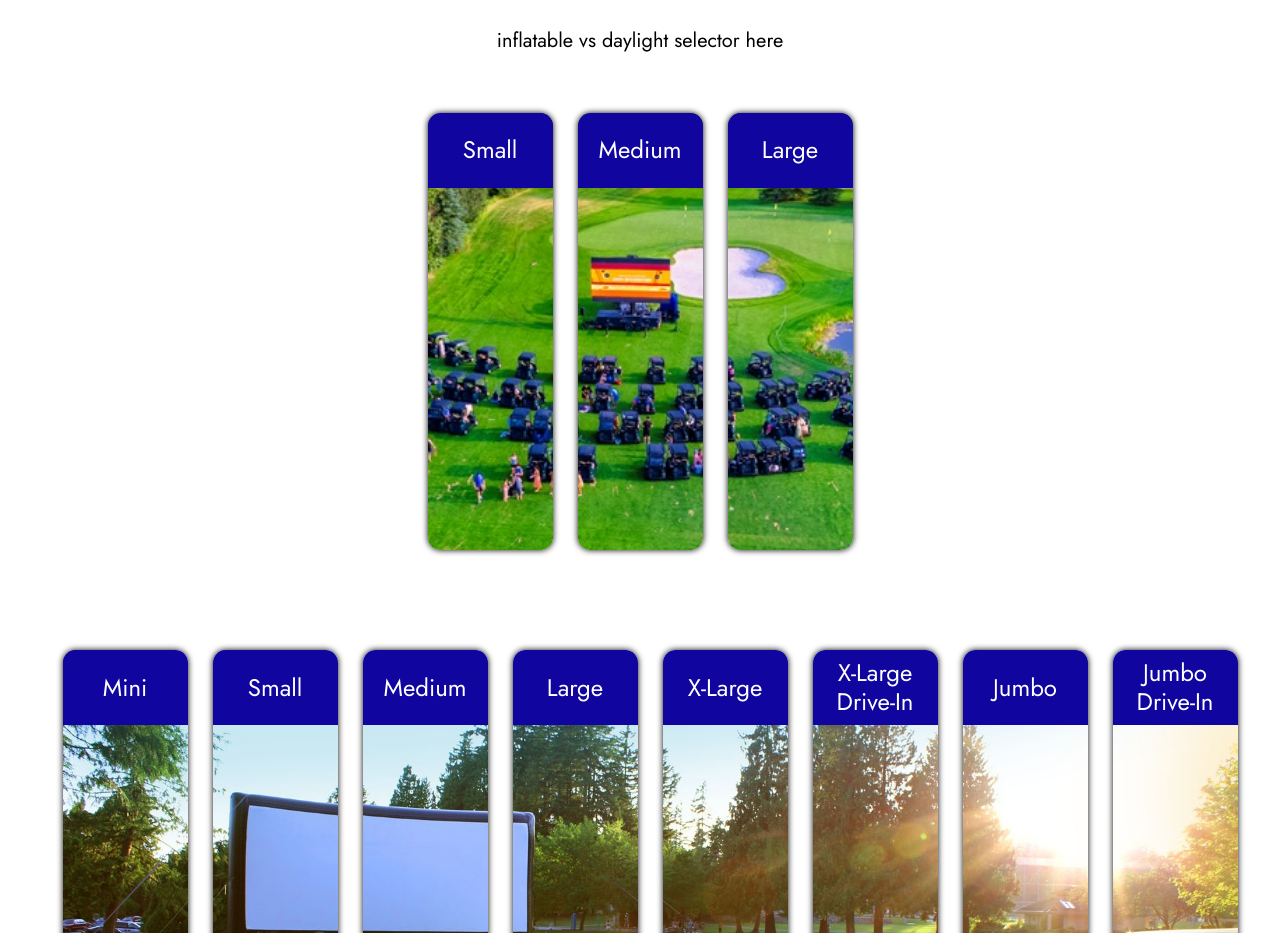
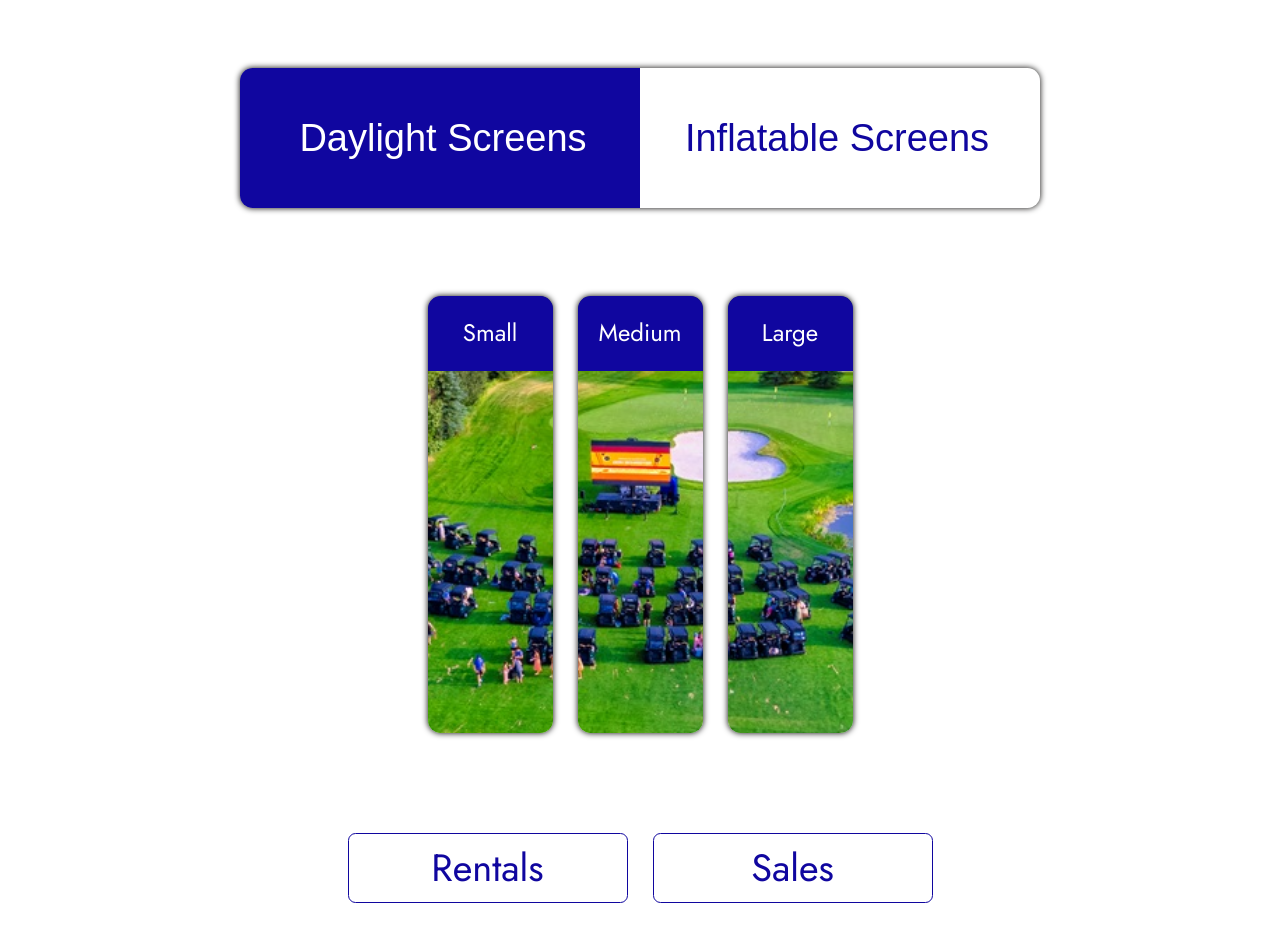
Before and after one commit to garrett-stewart-gs/next15-components, a Next.js app: page / in a window 1280 px wide. Shown: the part 2359-3292 px from the top of the page. Built offline with nearby package versions, Linux system fonts and the light colour scheme.

Commit message:
finalizes screen options interactive mosaic page section

```diff
--- a/components/reusableComponents/Buttons/LinkButton.jsx
+++ b/components/reusableComponents/Buttons/LinkButton.jsx
@@ -8,7 +8,7 @@ export default function LinkButton({ link, text, parentStyles }) {
     <Link
       className={`
       ${defaultStyles.linkButton}
-      ${parentStyles?.linkButton}
+      ${parentStyles ? parentStyles.linkButton : ""}
     `}
       href={link}
     >
--- a/components/reusableComponents/HorizontalMosaic/HorizontalMosaic.module.css
+++ b/components/reusableComponents/HorizontalMosaic/HorizontalMosaic.module.css
@@ -27,7 +27,7 @@
 }
 
 .screenOptionInformationWindow.active {
-  padding: 1.25em;
+  padding: 1.875em;
   opacity: 1;
   width: 100%;
   height: 100%;
--- a/components/reusableComponents/InfoPopUpWindow/InfoPopUpWindow.module.css
+++ b/components/reusableComponents/InfoPopUpWindow/InfoPopUpWindow.module.css
@@ -1,4 +1,5 @@
 .infoPopUpWindow {
+  font-size: var(--ref-size);
   width: 100%;
   height: 100%;
   display: flex;
@@ -6,6 +7,7 @@
   border-radius: 0.625em;
   box-shadow: 0 0 1.25em var(--primary-shade);
   overflow: hidden;
+  cursor: pointer;
 }
 
 /* Option Title/Size */
@@ -79,7 +81,20 @@
   object-fit: contain;
 }
 
+.infoWindowCarouselContainer>.horizontalCarouselControlsWrapper>*:first-child,
+.infoWindowCarouselContainer>.horizontalCarouselControlsWrapper>*:last-child,
+.infoWindowCarouselContainer .indexSelectorControls>* {
+  display: none;
+}
+
+
 @media (max-width: 106.25rem) {
+
+  .infoWindowCarouselContainer>.horizontalCarouselControlsWrapper>*:first-child,
+  .infoWindowCarouselContainer>.horizontalCarouselControlsWrapper>*:last-child,
+  .infoWindowCarouselContainer .indexSelectorControls>* {
+    display: flex;
+  }
 
   .infoWindowCarouselContainer .xCarousel {
     width: fit-content;
--- a/components/reusableComponents/InfoPopUpWindow/index.jsx
+++ b/components/reusableComponents/InfoPopUpWindow/index.jsx
@@ -78,6 +78,7 @@ export default function InfoPopUpWindow({
           numberOfElements={2}
           parentActiveIndexState={activeIndex}
           setNewActiveIndex={setNewActiveIndex}
+          parentStyles={styles}
         />
 
       </section>
--- a/components/scaffoldingComponents/ArticleWrapper/ArticleMosaicElement.module.css
+++ b/components/scaffoldingComponents/ArticleWrapper/ArticleMosaicElement.module.css
@@ -4,6 +4,7 @@
   border-radius: 0.625em;
   box-shadow: 0 0 0.375rem var(--primary-shade);
   overflow: hidden;
+  cursor: pointer;
   transition: all linear 0.15s;
 }
 
--- a/components/scaffoldingComponents/PageSectionWrapper/ScreenOptionsSection.jsx
+++ b/components/scaffoldingComponents/PageSectionWrapper/ScreenOptionsSection.jsx
@@ -1,8 +1,13 @@
+"use client";
+
+import { useActiveIndex } from "@/utils/hooks/useActiveIndex";
 
 import PageSectionWrapper from ".";
 import TextStyleWrapper from "../TextStyleWrapper";
+import ToggleSwitchWrapper from "../ToggleSwitchWrapper/ToggleSwitchWrapper";
 
 import HorizonatalMosaic from "@/components/reusableComponents/HorizontalMosaic";
+import LinkButton from "@/components/reusableComponents/Buttons/LinkButton";
 
 import styles from "./ScreenOptionsSection.module.css";
 
@@ -126,6 +131,8 @@ const inflatableArray = [
 
 export default function ScreenOptionsSection() {
 
+  const { activeIndex, decrementActiveIndex, incrementActiveIndex } = useActiveIndex(2, 0);
+
   return (
     <PageSectionWrapper parentStyles={styles}>
 
@@ -134,7 +141,26 @@ export default function ScreenOptionsSection() {
         <h2>Different Screens For Different Scenes.</h2>
       </TextStyleWrapper>
 
-      <div>inflatable vs daylight selector here</div>
+      <ToggleSwitchWrapper
+        parentStyles={styles}
+        activeParentIndex={activeIndex}
+        onClick={() => incrementActiveIndex(true)}
+      >
+        <TextStyleWrapper parentStyles={styles}>
+          <h6>Daylight Screens</h6>
+        </TextStyleWrapper>
+        <TextStyleWrapper parentStyles={styles}>
+          <h6>Inflatable Screens</h6>
+        </TextStyleWrapper>
+      </ToggleSwitchWrapper>
+
+      <div
+        className={`
+          ${styles.screenOptionsSlider}
+          ${activeIndex === 0 ? styles.left : ""}
+          ${activeIndex === 1 ? styles.right : ""}
+        `}
+      >
 
         <HorizonatalMosaic
           mosaicName={"Daylight Screen Options Mosaic 1"} // used for react key generation
@@ -154,6 +180,27 @@ export default function ScreenOptionsSection() {
           zoomFactor={1}
         />
 
+      </div>
+
+      <div
+        className={`
+          ${styles.buttonLinksSlider}
+          ${activeIndex === 0 ? styles.left : ""}
+          ${activeIndex === 1 ? styles.right : ""}
+        `}
+      >
+        <article>
+          <LinkButton link={"/"} text={"Rentals"} />
+          <LinkButton link={"/"} text={"Sales"} />
+        </article>
+
+        <article>
+          <LinkButton link={"/"} text={"Rentals"} />
+          <LinkButton link={"/"} text={"Sales"} />
+        </article>
+      </div>
+
+
     </PageSectionWrapper>
   );
 }
--- a/components/scaffoldingComponents/PageSectionWrapper/ScreenOptionsSection.module.css
+++ b/components/scaffoldingComponents/PageSectionWrapper/ScreenOptionsSection.module.css
@@ -1,3 +1,62 @@
 .pageSectionWrapper {
   flex-direction: column;
 }
+
+.pageSectionWrapper>.toggleSwitchWrapper {
+  width: 40em;
+  max-width: 95%;
+  min-height: 7em;
+  display: flex;
+  justify-content: center;
+  align-items: center;
+  margin-block: 1.875em 1.25em;
+  cursor: pointer;
+}
+
+.toggleSwitchWrapper>.textStyleWrapper {
+  flex: 0 0 50%;
+}
+
+.toggleSwitchWrapper>.textStyleWrapper>* {
+  min-width: 100%;
+}
+
+.screenOptionsSlider,
+.buttonLinksSlider {
+  width: 100%;
+  display: flex;
+  justify-content: flex-start;
+  overflow: hidden;
+}
+
+.buttonLinksSlider {
+  padding-block: 1.875em;
+}
+
+.screenOptionsSlider>*,
+.buttonLinksSlider>* {
+  flex: 0 0 100%;
+  transition: all linear 0.15s;
+}
+
+.buttonLinksSlider>* {
+  display: flex;
+  justify-content: center;
+  gap: 1.25em;
+}
+
+.screenOptionsSlider.left>* {
+  transform: translateX(0);
+}
+
+.screenOptionsSlider.right>* {
+  transform: translateX(-100%);
+}
+
+.buttonLinksSlider.left>* {
+  transform: translateX(-100%);
+}
+
+.buttonLinksSlider.right>* {
+  transform: translateX(0);
+}
--- a/components/scaffoldingComponents/TextStyleWrapper/index.jsx
+++ b/components/scaffoldingComponents/TextStyleWrapper/index.jsx
@@ -2,12 +2,12 @@
 
 import defaultStyles from "./TextStyleWrapperDefault.module.css";
 
-export default function TextStyleWrapper({ parentStyles, children }) {
+export default function TextStyleWrapper({ parentStyles = null, children }) {
 
   return (
     <div className={`
       ${defaultStyles.textStyleWrapper}
-      ${parentStyles?.textStyleWrapper}
+      ${parentStyles ? parentStyles.textStyleWrapper : ""}
     `}>
       {children}
     </div>
--- /dev/null
+++ b/components/scaffoldingComponents/ToggleSwitchWrapper/ToggleSwitchWrapper.jsx
@@ -0,0 +1,34 @@
+"use client";
+
+import React from "react";
+
+import styles from "./ToggleSwitchWrapper.module.css";
+
+export default function ToggleSwitchWrapper({ activeParentIndex = 0, parentStyles = null, onClick = null, children }) {
+
+  // grab 1st 2 children. ensures only 2 children are utilized
+  const childrenArr = React.Children.toArray(children).slice(0, 2);
+
+
+  return (
+    <button
+      className={`
+        ${styles.toggleSwitchWrapper}
+        ${parentStyles ? parentStyles.toggleSwitchWrapper : ""}
+        ${activeParentIndex === 0 ? styles.left : ""}
+        ${activeParentIndex === 1 ? styles.right : ""}
+      `}
+      onClick={() => onClick && onClick()}
+    >
+      <div
+        className={`
+          ${styles.slidingBackground}
+          ${activeParentIndex === 0 ? styles.left : ""}
+          ${activeParentIndex === 1 ? styles.right : ""}
+        `}
+      >
+      </div>
+      {childrenArr}
+    </button>
+  );
+}
--- /dev/null
+++ b/components/scaffoldingComponents/ToggleSwitchWrapper/ToggleSwitchWrapper.module.css
@@ -0,0 +1,45 @@
+.toggleSwitchWrapper {
+  font-size: var(--ref-size);
+  position: relative;
+  background-color: rgba(255, 255, 255, 0);
+  border: none;
+  border-radius: 0.625em;
+  box-shadow: 0 0 0.375rem var(--primary-shade);
+  overflow: hidden;
+  transition: all linear 0.15s;
+}
+
+.toggleSwitchWrapper:hover {
+  box-shadow: 0 0 1.25rem var(--primary-shade);
+  transform: scale(1.02);
+}
+
+.slidingBackground {
+  position: absolute;
+  top: 0;
+  width: 50%;
+  height: 100%;
+  background-color: var(--primary-color);
+  z-index: -1;
+  transition: all linear 0.15s;
+}
+
+.slidingBackground.left {
+  left: 0;
+  right: 50%;
+}
+
+.slidingBackground.right {
+  left: 50%;
+  right: 0;
+}
+
+.toggleSwitchWrapper>:not(:first-child)>* {
+  color: var(--primary-color);
+}
+
+.toggleSwitchWrapper.left>:nth-child(2)>*,
+.toggleSwitchWrapper.right>:nth-child(3)>* {
+  color: var(--tertiary-shade);
+  transition: all linear 0.15s 0.1s;
+}
```
Also changed, not shown: components/reusableComponents/HorizontalMosaic/index.jsx (+0 -11 lines). Lines whose indentation alone changed are shown as unchanged.
